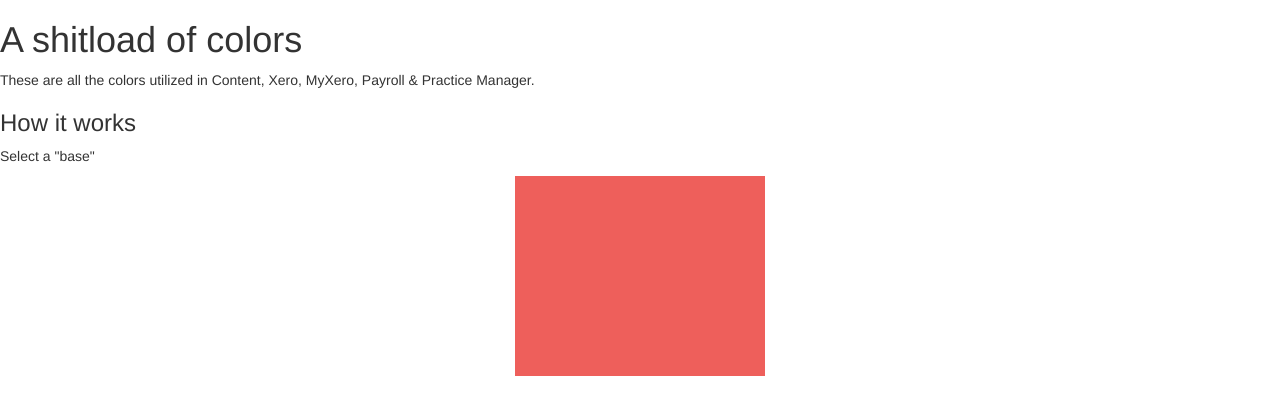
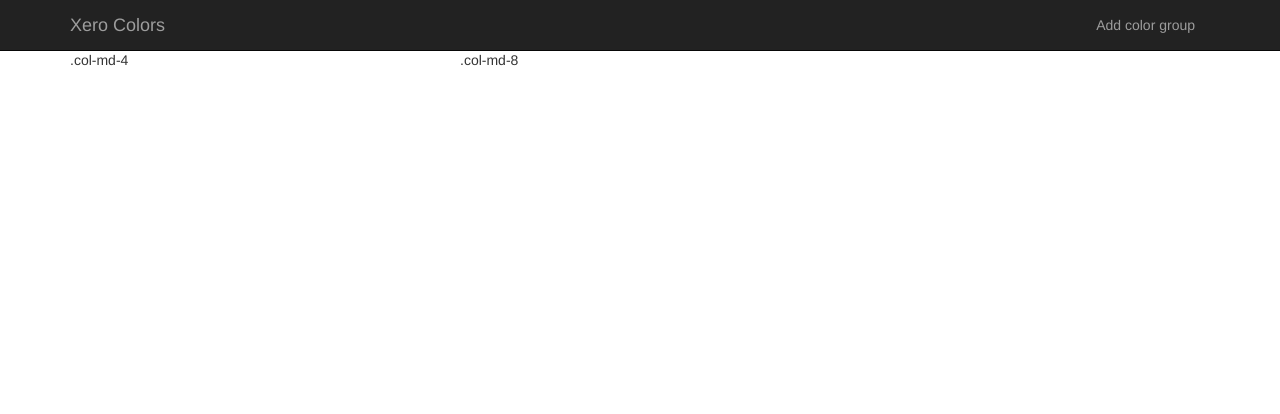
Before and after one commit to jasminmayfield/color-palettes, a plain HTML site: page index.html in a window 1280 px wide. Drawn offline with nearby package versions, Linux system fonts and the light colour scheme.

Commit message:
adding in clusteredColors.js file

```diff
--- a/index.html
+++ b/index.html
@@ -1,6 +1,9 @@
 <!DOCTYPE html>
 <html>
   <head>
+    <meta charset="utf-8">
+    <meta http-equiv="X-UA-Compatible" content="IE=edge">
+    <meta name="viewport" content="width=device-width, initial-scale=1">
     <title>Xero Colors</title>
 
     <script src="//code.jquery.com/jquery-2.1.3.min.js"></script>
@@ -12,15 +15,29 @@
     <link href="styles.css" rel="stylesheet" type="text/css">
   </head>
   <body>
-    <h1>A shitload of colors</h1>
-    <p>
-      These are all the colors utilized in Content, Xero, MyXero, Payroll & Practice Manager.
-    </p>
-    <h3>How it works</h3>
-    <p>
-      Select a "base"
-    </p>
-    <div class="container"></div>
-
+    <nav class="navbar navbar-inverse navbar-fixed-top">
+      <div class="container">
+        <div class="navbar-header">
+          <button type="button" class="navbar-toggle collapsed" data-toggle="collapse" data-target="#navbar" aria-expanded="false" aria-controls="navbar">
+            <span class="sr-only">Toggle navigation</span>
+            <span class="icon-bar"></span>
+            <span class="icon-bar"></span>
+            <span class="icon-bar"></span>
+          </button>
+          <a class="navbar-brand" href="#">Xero Colors</a>
+        </div>
+        <div id="navbar" class="collapse navbar-collapse">
+          <ul class="nav navbar-nav pull-right">
+            <li><a href="#">Add color group</a></li>
+          </ul>
+        </div><!--/.nav-collapse -->
+      </div>
+    </nav>
+    <div id="xero-colors" class="container">
+      <div class="row">
+        <div class="col-md-4">.col-md-4</div>
+        <div class="col-md-8">.col-md-8</div>
+      </div>
+    </div>
   </body>
 </html>
--- a/styles.css
+++ b/styles.css
@@ -1,8 +1,5 @@
 /*CSS base styles for color palettes
   TODO: Sass incorporation?       */
-
-.container {
-  width: 250px;
-  height: 200px;
-  background-color: #ee5f5b;
+body {
+  padding-top: 50px;
 }
```
